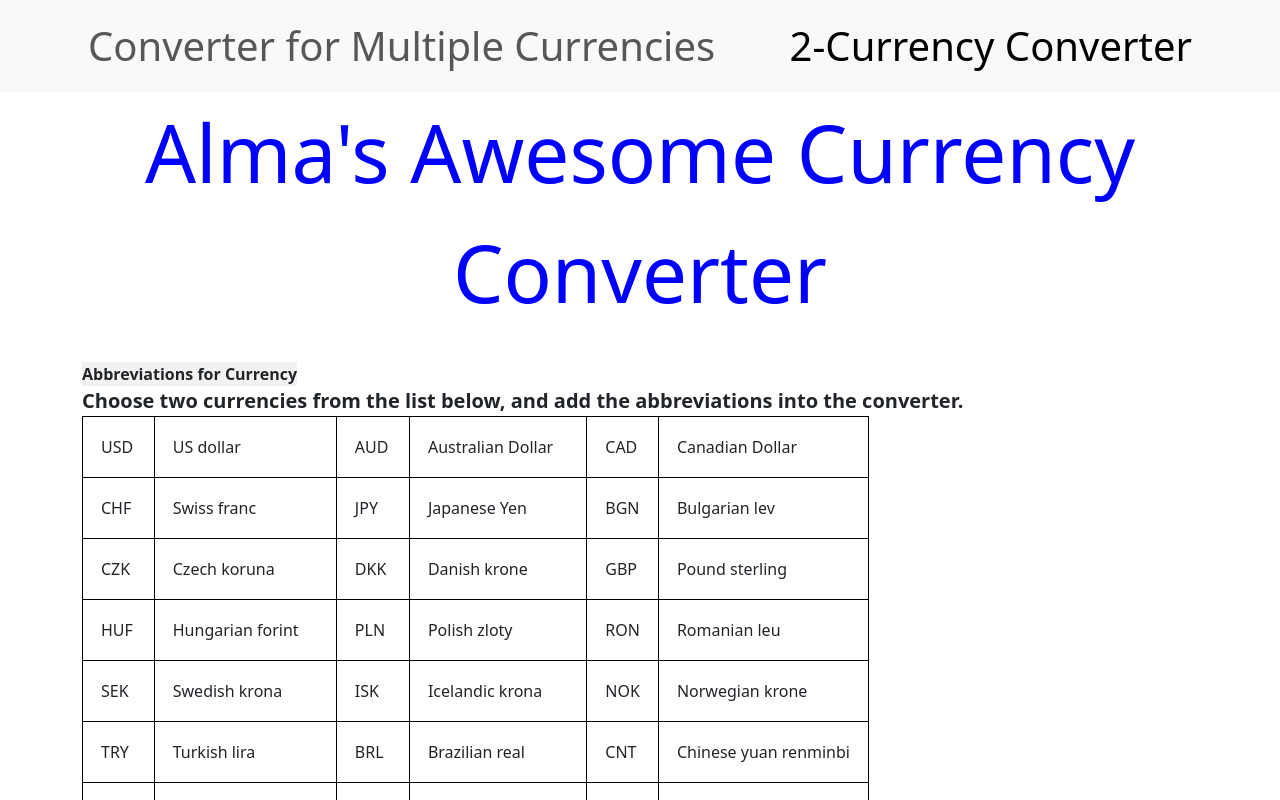
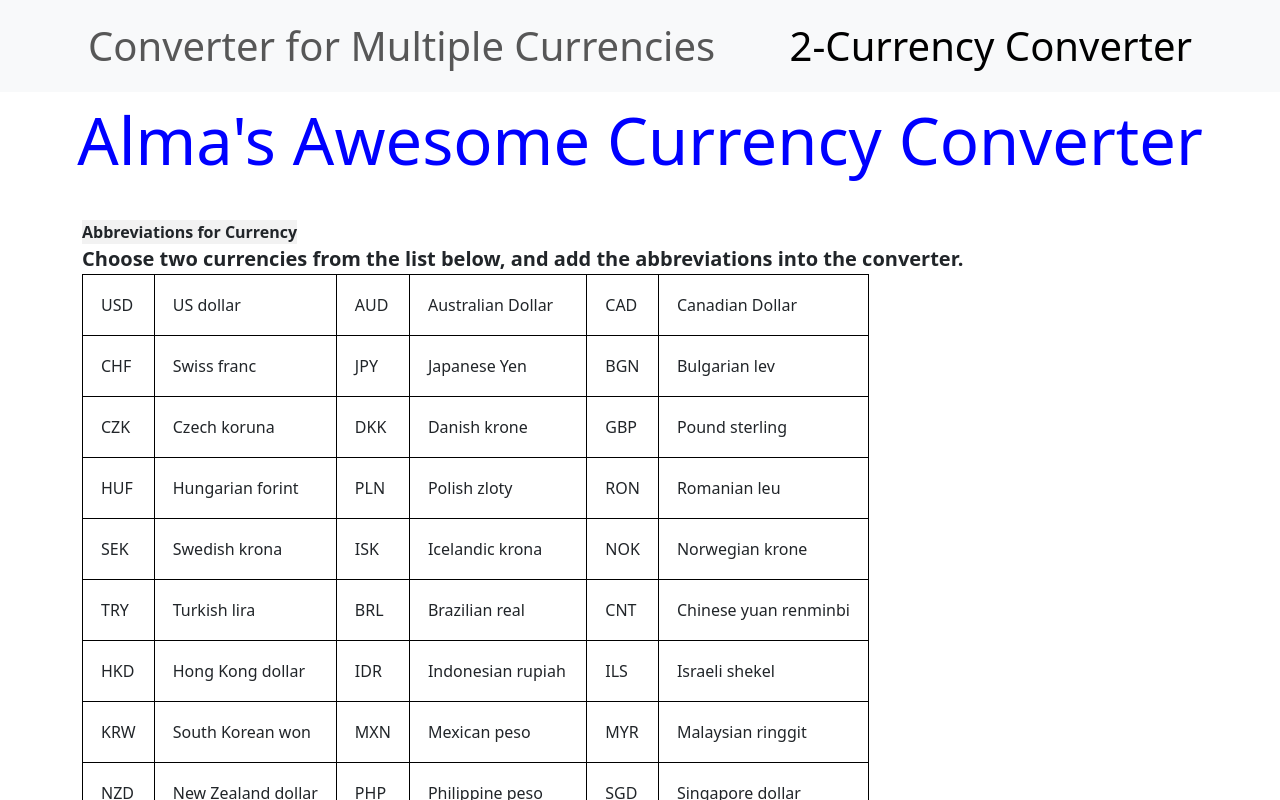
Before and after one commit to alma-hernandez/currency, a React (Create React App) app: page /#/ in a window 1280 px wide. Both pictures are taken after a click on the link "2-Currency Converter". Shown: the top 800 px of the page. Built offline with nearby package versions, Linux system fonts and the light colour scheme; no server answers.

Commit message:
toUpperCase for uinput

```diff
--- a/src/Doctitle.css
+++ b/src/Doctitle.css
@@ -1,6 +1,6 @@
 .Doctitle {
   text-align: center;
-  font-size: 80px;
+  font-size: 65px;
   color: blue;
   padding-bottom: 30px;
 }
--- a/src/secondFunction.js
+++ b/src/secondFunction.js
@@ -2,7 +2,7 @@ import React, { useState, useRef } from 'react';
 import axios from 'axios';
 import { Line } from 'react-chartjs-2';
 import { Chart as ChartJS, LineController, LineElement, PointElement, LinearScale, Title } from 'chart.js';
-import 'chart.js/auto'; // ADD THIS
+import 'chart.js/auto';
 ChartJS.register(LineController, LineElement, PointElement, LinearScale, Title);
 
 
@@ -90,7 +90,7 @@ function ConverterTwo() {
           <label>From Currency:</label>
           <input
             type="text"
-            value={fromCurrency}
+            value={fromCurrency.toUpperCase()}
             onChange={(e) => setFromCurrency(e.target.value)}
           />
         </div>
@@ -98,7 +98,7 @@ function ConverterTwo() {
           <label>To Currency:</label>
           <input
             type="text"
-            value={toCurrency}
+            value={toCurrency.toUpperCase()}
             onChange={(e) => setToCurrency(e.target.value)}
           />
         </div>
```
